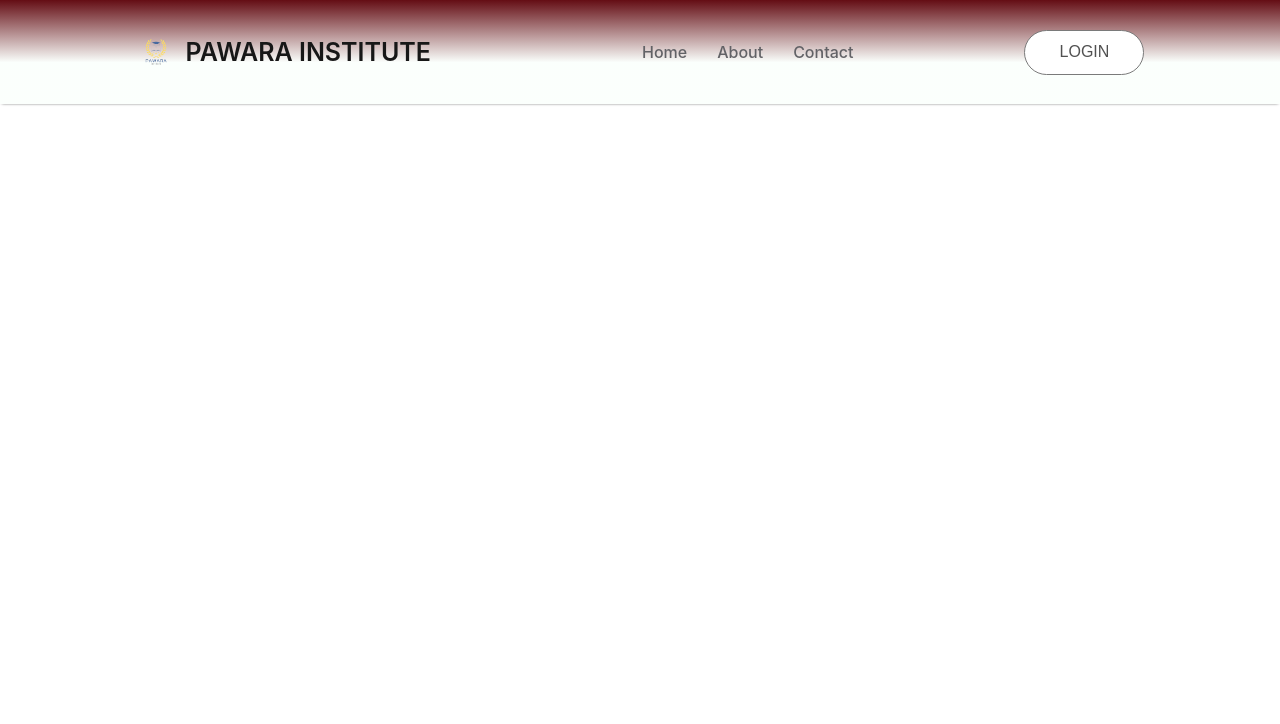
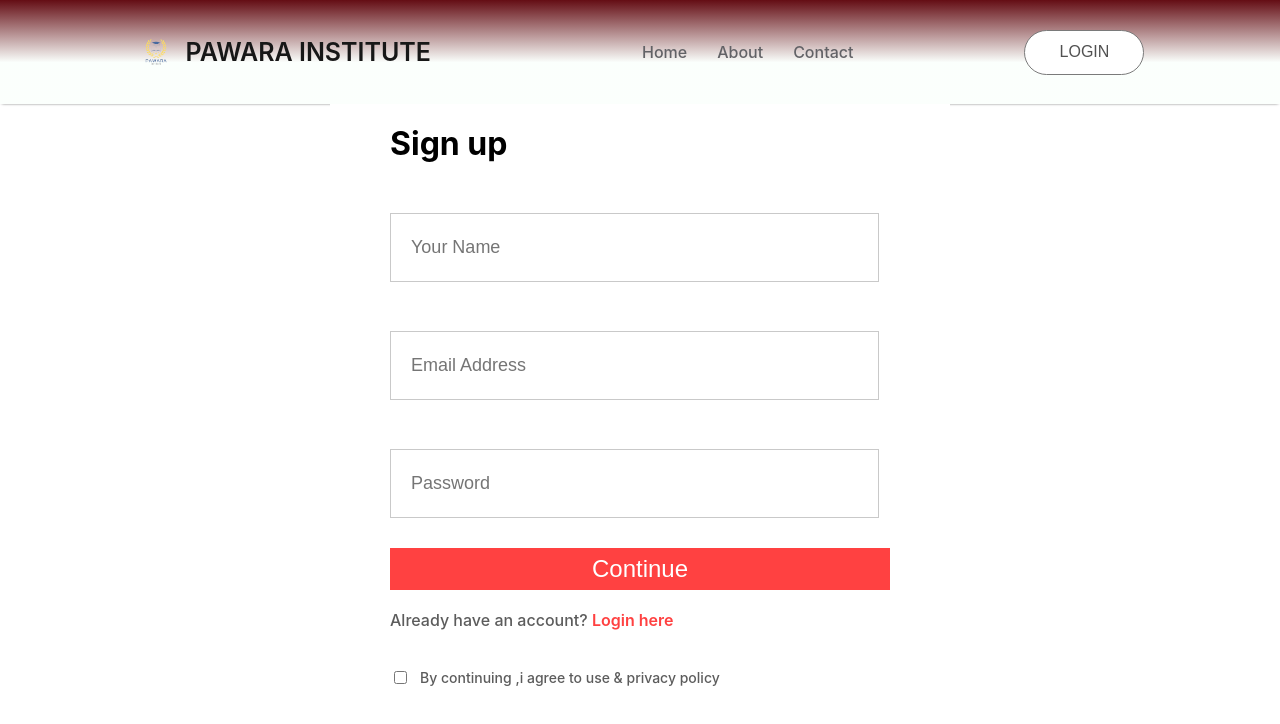
Before and after one commit to sachii4488/Pawara-Student-and-Teacher-Management-System, a React (Create React App) app in the folder frontend/: page /login in a window 1280 px wide. Shown: the top 724 px of the page. Built offline with nearby package versions, Linux system fonts and the light colour scheme.

Commit message:
Login page Finished

```diff
--- a/frontend/src/App.js
+++ b/frontend/src/App.js
@@ -1,10 +1,18 @@
 import './App.css';
 import Navbar from './Components/Navbar/Navbar';
+import { BrowserRouter,Routes,Route } from 'react-router-dom';
+import LoginSignup from './Pages/LoginSignup';
 
 function App() {
   return (
     <div>
+      <BrowserRouter>
       <Navbar/>
+      <Routes>
+
+      <Route path='/login' element={<LoginSignup/>} />
+      </Routes>
+      </BrowserRouter>
       </div>
   );
 }
--- a/frontend/src/Components/Navbar/Navbar.jsx
+++ b/frontend/src/Components/Navbar/Navbar.jsx
@@ -1,5 +1,6 @@
 import React from 'react'
 import './Navbar.css'
+import { Link } from "react-router-dom";
 
 
 import logo from '../Assests/logo.png'
@@ -18,7 +19,9 @@ const Navbar = () => {
         <li>Contact</li>
     </ul>
    <div className="nav-login-cart">
-        <button>LOGIN</button>
+    <Link to ='/login'><button>LOGIN</button></Link>
+
+
       </div>
       </div>
   )
--- /dev/null
+++ b/frontend/src/Pages/CSS/LoginSignup.css
@@ -0,0 +1,127 @@
+.loginsignup{
+    width: 100%;
+    height: 80vh;
+    background: linear-gradient(180deg, #DEAC80,#e1ffea22 90%);
+    padding-top: 20px;
+
+}
+.loginsignup-container{
+    width: 400px;
+    height: 550px;
+    background: white;
+    margin: auto;
+    padding: 10PX 60PX;
+
+}
+.loginsignup-container h1{
+    margin: 20px 0px;
+
+}
+.loginsignup-fields{
+    display: flex;
+    flex-direction: column;
+    gap: 29px;
+    margin-top: 30px;
+}
+.loginsignup-fields input{
+    height: 42px;
+    width: 100%;
+    padding-left: 20px;
+    border: 1px solid #c9c9c9;
+    outline: none;
+    color: #5c5c5c;
+    font-size: 18px;
+}
+.loginsignup-container button{
+    width: 100%;
+    height:42px ;
+    color: white;
+    background: #ff4141;
+    margin-top: 30px;
+    border:none;
+    font-size: 24px;
+    font-weight: 500;
+    cursor: pointer;
+}
+.loginsignup-login{
+    margin-top: 20px;
+    color: #5c5c5c;
+    font-size: 18px;
+    font-weight: 500;
+    cursor: pointer;
+}
+.loginsignup-login span{
+    color: #ff4141;
+    font-weight: 600;
+
+}
+.loginsignup-agree{
+    display: flex;
+    align-items: center;
+    margin-top: 25px;
+    gap: 20px;
+    color: #5c5c5c;
+    font-size: 18px;
+    font-weight: 500;
+}
+@media(max-width: 1280px){
+    .loginsignup{
+        padding-top:50px ;
+    }
+    .loginsignup-container{
+        width: auto;
+        max-width: 500px;
+        max-height: 500%;
+
+    }
+    .loginsignup-container h1{
+        margin: 10px 0px;
+    }
+    .loginsignup-fields input{
+        gap: 20px;
+        margin-top: 20px;
+
+    }
+    .loginsignup-fields input{
+        height: 65px;
+        width: 93%;
+    }
+    .loginsignup-container button{
+        width: 100%;
+
+    }
+    .loginsignup-login{
+        font-size: 16px;
+    }
+    .loginsignup-agree{
+        font-size: 14px;
+        gap: 10px;
+    }
+}
+@media(max-width: 800px){
+
+    .loginsignup-container{
+
+        padding: 20px 30px;
+    }
+    .loginsignup-container h1{
+        font-size: 24px;
+    }
+    .loginsignup-fields{
+        margin-top: 20px;
+    }
+    .loginsignup-fields input{
+        height: 50px;
+
+    }
+    .loginsignup-container button{
+        height: 50px;
+        font-size: 16px;
+    }
+    .loginsignup-login{
+        font-size: 16px;
+    }
+    .loginsignup-agree{
+        font-size: 14px;
+    }
+}
--- /dev/null
+++ b/frontend/src/Pages/LoginSignup.jsx
@@ -0,0 +1,27 @@
+import React from 'react'
+import './CSS/LoginSignup.css'
+
+const LoginSignup = () => {
+  return (
+    <div className='login-signup'>
+        <div className="loginsignup-container">
+            <h1>Sign up</h1>
+            <div className='loginsignup-fields'>
+                <input type="text" placeholder='Your Name'/>
+                <input type="email" placeholder='Email Address'/>
+                <input type="password" placeholder='Password'/>
+
+            </div>
+            <button>Continue</button>
+            <p className='loginsignup-login'>Already have an account? <span>Login here</span></p>
+            <div className='loginsignup-agree'>
+                <input type="checkbox" name="" id=""/>
+        <p>By continuing ,i agree to use & privacy policy</p>
+
+    </div>
+    </div>
+    </div>
+  )
+}
+
+export default LoginSignup
```
Also changed, not shown: frontend/src/Pages/Home.jsx (added), frontend/src/Pages/HomeCategory.jsx (added).
